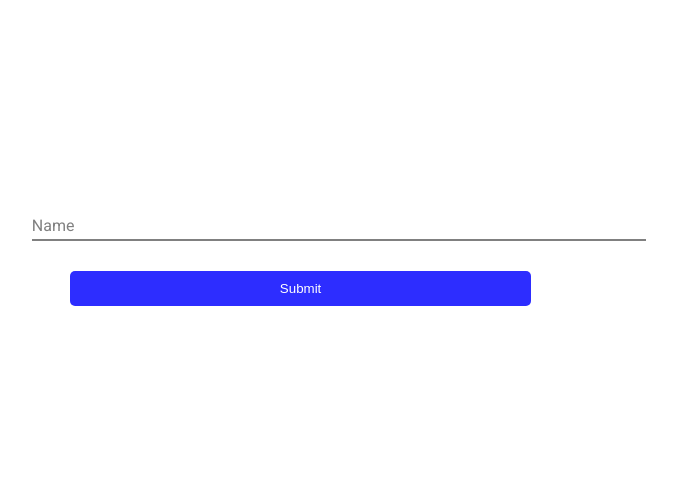
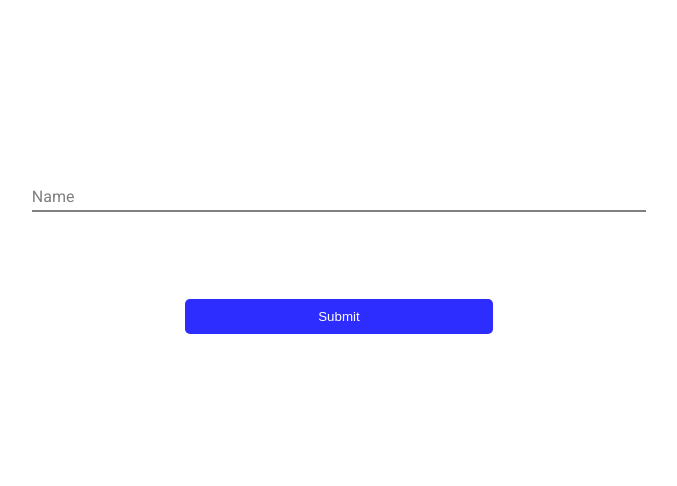
Before and after one commit to CodeArcc/animated_input_field, a plain HTML site: page index.html in a window 1280 px wide. Shown: the part 157-643 px from the top of the page, without its empty margins (301-978 px from the left). Drawn offline with Linux system fonts and the light colour scheme.

Commit message:
submit button style improve

```diff
--- a/main.css
+++ b/main.css
@@ -79,12 +79,13 @@ body {
 
 .form .btn {
   position: relative;
-  width: 60%;
-  left: calc(60% / 4);
+  width: 40%;
+  left: calc(30%);
   background-color: var(--text-hightlight-color);
   color: white;
   margin-top: 20px;
   border: none;
+  margin-top: 10%;
   padding: 10px 20px;
   border-radius: 5px;
   cursor: pointer;
```
